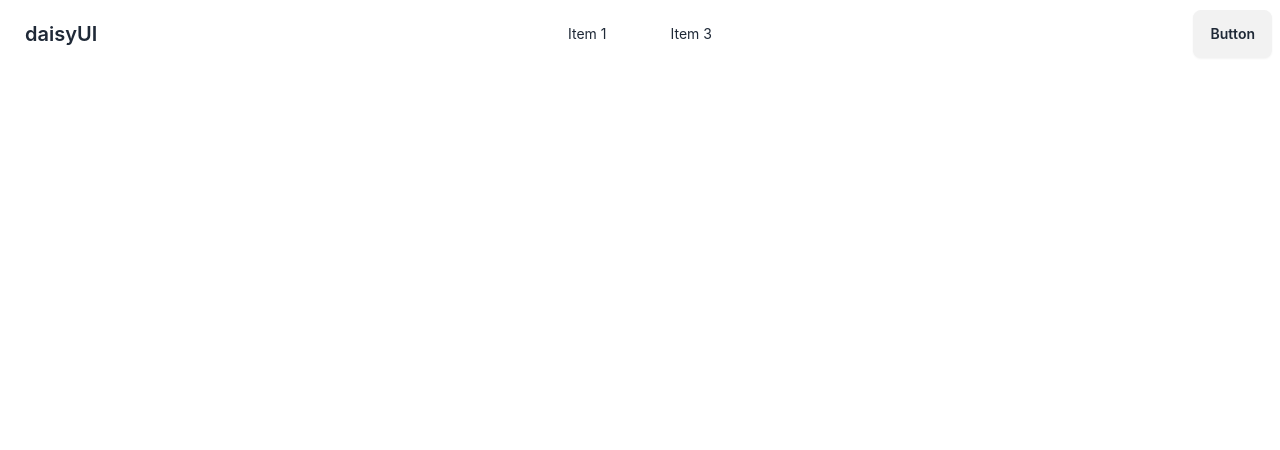
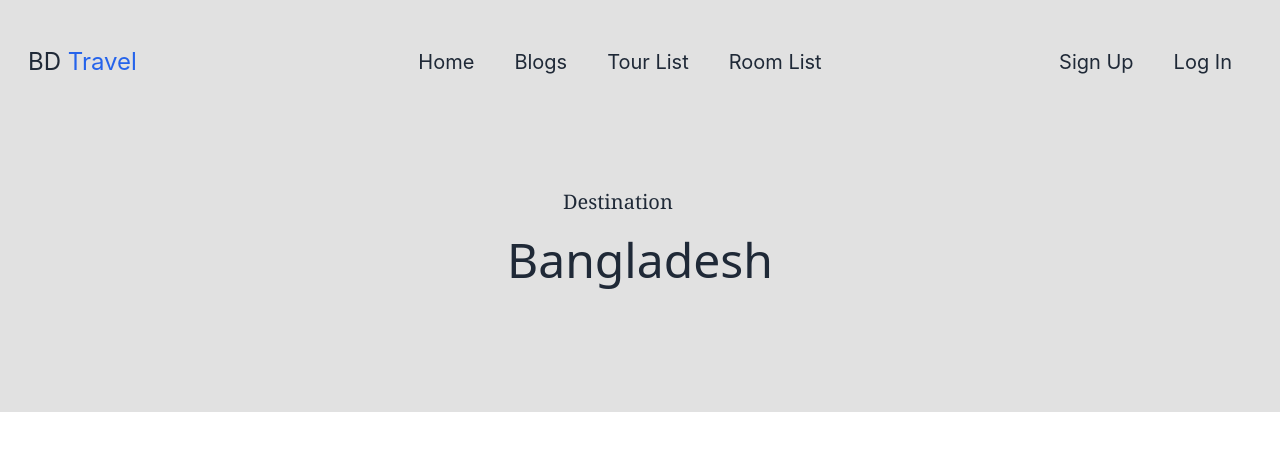
Before and after one commit to Akahad1/BD-Traval, a React (Create React App) app: page / in a window 1280 px wide. Shown: the top 450 px of the page. Built offline with nearby package versions, Linux system fonts and the light colour scheme.

Commit message:
naver complite

```diff
--- a/public/index.html
+++ b/public/index.html
@@ -24,7 +24,7 @@
       work correctly both with client-side routing and a non-root public URL.
       Learn how to configure a non-root public URL by running `npm run build`.
     -->
-    <title>BD Traval</title>
+    <title>BD Travel</title>
   </head>
   <body class=" bg-gradient-to-b from-black to-gray-800">
     <noscript>You need to enable JavaScript to run this app.</noscript>
--- a/src/App.js
+++ b/src/App.js
@@ -1,9 +1,24 @@
-import Navber from './Componet/Navber/Navber';
+import { BrowserRouter, Link, NavLink, Route, RouterProvider, Routes } from 'react-router-dom';
+// import Navber from './Componet/Navber/Navber';
+import router from './Router/Router';
+import Home from './Componet/Home/Home';
 
 function App() {
   return (
     <div className='  min-h-screen'>
-      <Navber></Navber>
+
+
+     {/* <BrowserRouter> */}
+     {/* <Routes>
+      <Route path='/' element={<Home></Home>}></Route>
+     </Routes> */}
+
+     <RouterProvider router={router}>
+
+     </RouterProvider>
+     {/* </BrowserRouter> */}
+
+
 
     </div>
   );
--- /dev/null
+++ b/src/Componet/Home/Blogs/Blogs.js
@@ -0,0 +1,12 @@
+import React from 'react'
+
+const Blogs=()=>{
+    return(
+        <div>
+            <h1>HI i AM ASraful kaeim</h1>
+
+        </div>
+    )
+}
+
+export default Blogs
--- a/src/Componet/Home/Home.js
+++ b/src/Componet/Home/Home.js
@@ -1,9 +1,10 @@
-
+import React from 'react'
+import Navber from '../Navber/Navber';
 
 function Home (){
     return(
         <div>
-            |
+
         </div>
 
 
--- /dev/null
+++ b/src/Componet/Main/Main.js
@@ -0,0 +1,14 @@
+import React from 'react';
+import Navber from '../Navber/Navber';
+import { Outlet } from 'react-router-dom';
+
+const Main=()=>{
+    return(
+        <div>
+            <Navber></Navber>
+            <Outlet></Outlet>
+
+        </div>
+    )
+}
+export default Main
--- a/src/Componet/Navber/Navber.js
+++ b/src/Componet/Navber/Navber.js
@@ -1,37 +1,60 @@
+import React from 'react';
+import { Link } from 'react-router-dom';
 
+const Navber=()=>{
 
-
-
-function Navber() {
-  return (
-    <div className="navbar ">
+  return ( <div >
+    <div className="navbar lg:bg-[#e1e1e1] md:bg-[#e1e1e1] bg-white pt-10">
   <div className="navbar-start">
     <div className="dropdown">
       <div tabIndex={0} role="button" className="btn btn-ghost lg:hidden">
         <svg xmlns="http://www.w3.org/2000/svg" className="h-5 w-5" fill="none" viewBox="0 0 24 24" stroke="currentColor"><path strokeLinecap="round" strokeLinejoin="round" strokeWidth="2" d="M4 6h16M4 12h8m-8 6h16" /></svg>
       </div>
       <ul tabIndex={0} className="menu menu-sm dropdown-content mt-3 z-[1] p-2 shadow bg-base-100 rounded-box w-52">
-        <li><a>Item 1</a></li>
+        <li> <Link to='/'>Home</Link></li>
+        <li> <Link to='/blogs'>Blogs</Link></li>
+        <li> <Link to='/'>Tour List</Link></li>
+        <li> <Link to='/'>Room List</Link></li>
+        <li className='lg:hidden md:hidden'> <Link to='/singup'>Sing Up</Link></li>
+        <li className='lg:hidden md:hidden'><Link to='/login'>Log In</Link></li>
 
-        <li><a>Item 3</a></li>
+
+
       </ul>
     </div>
-    <a className="btn btn-ghost text-xl">daisyUI</a>
+    <a className=" lg:inline  md:inline hidden  ml-5 text-2xl">BD <span className='text-blue-600'>Travel</span></a>
   </div>
+
+
   <div className="navbar-center hidden lg:flex">
     <ul className="menu menu-horizontal px-1">
-      <li><a>Item 1</a></li>
-      <li>
+    <p className='mr-10 text-xl'><Link to='/'>Home</Link></p>
+        <p className='mr-10 text-xl'><Link to='/blogs'>Blogs</Link></p>
+        <p className='mr-10 text-xl'><Link to='/'>Tour List</Link></p>
+        <p className='mr-10 text-xl'><Link to='/'>Room List</Link></p>
 
-      </li>
-      <li><a>Item 3</a></li>
     </ul>
   </div>
   <div className="navbar-end">
-    <a className="btn">Button</a>
+  <a className="btn btn-ghost lg:hidden  md:hidden text-xl">BD Travel</a>
+  <p className='lg:inline md:inline hidden text-xl mr-10'><Link to='/singup'>Sign Up</Link></p>
+  <p className='lg:inline md:inline hidden text-xl mr-10'><Link to='/login'>Log In</Link></p>
   </div>
 </div>
-  );
-}
+    <div className='bg-[#e1e1e1]  flex justify-center lg:pb-32 md:pb-32 lg:pt-24 md:pt-24 pb-20 pt-16'>
+      <div>
+      <p className='text-xl mb-5 lg:ml-14 md:ml-12 ml-5 font-serif'>Destination</p>
+      <p className='lg:text-5xl md:text-5xl text-3xl font-sans'>Bangladesh</p>
+
+      </div>
+
+
+
+    </div>
+
+  </div>
+  )
+
+};
 
 export default Navber;
--- /dev/null
+++ b/src/Router/Router.js
@@ -0,0 +1,13 @@
+import { BrowserRouter, createBrowserRouter } from "react-router-dom";
+import Main from "../Componet/Main/Main";
+import Home from "../Componet/Home/Home";
+import Blogs from "../Componet/Home/Blogs/Blogs";
+
+const router=createBrowserRouter([
+    {path:'/',element:<Main></Main>,children:[
+        {path:'/',element: <Home></Home>},
+        {path:'/blogs',element: <Blogs></Blogs>}
+    ]}
+])
+
+export default router;
```
